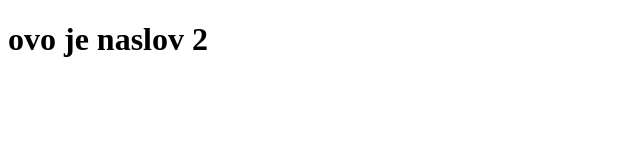
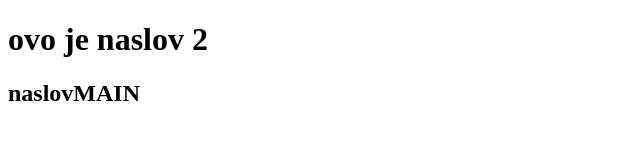
Before and after one commit to Miki-EMB/test10, a plain HTML site: page index.html in a window 1280 px wide. Shown: the whole page, without its empty margins (0-640 px from the left). Drawn offline with Linux system fonts and the light colour scheme.

Commit message:
add h2 tag

```diff
--- a/index.html
+++ b/index.html
@@ -9,5 +9,6 @@
   <body>
     <title> Naslov 1 </title>
     <h1> ovo je naslov 2</h1>
+    <h2 class="title">naslovMAIN</h2>
   </body>
 </html>
```
